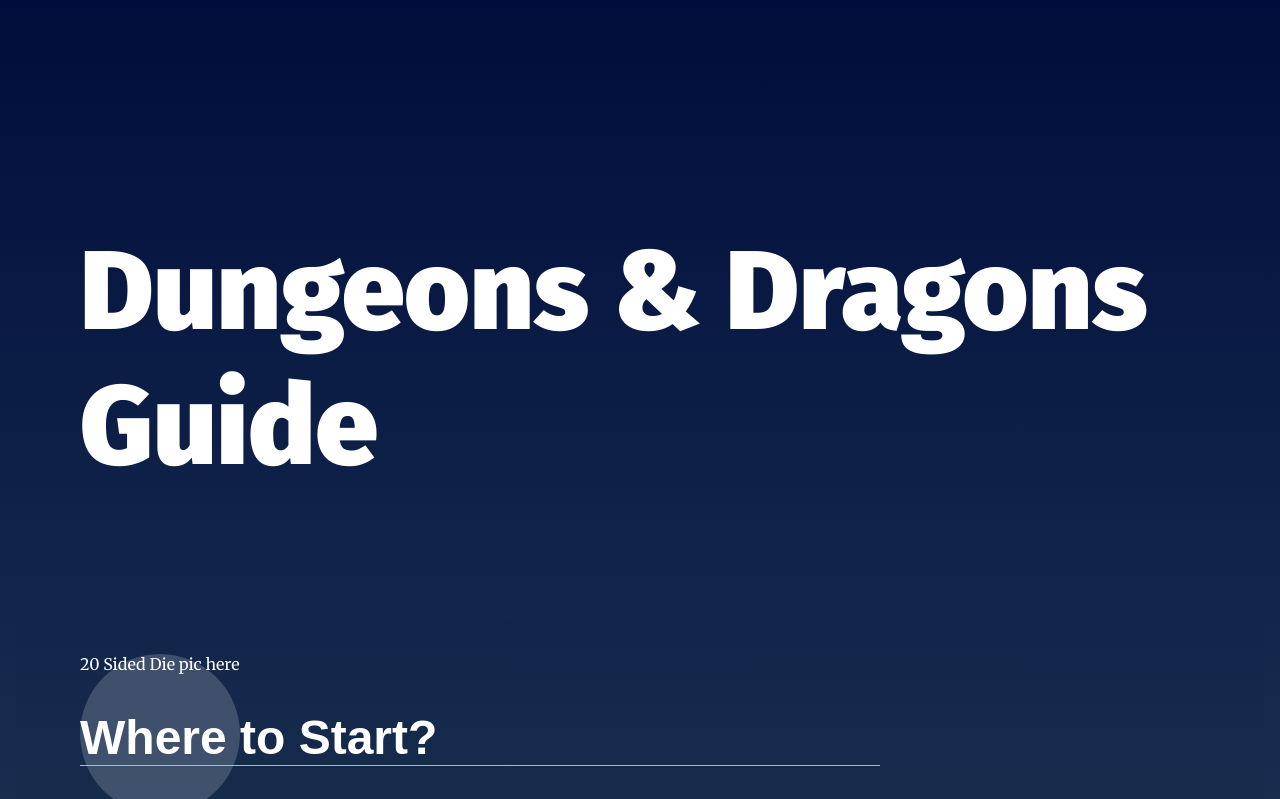
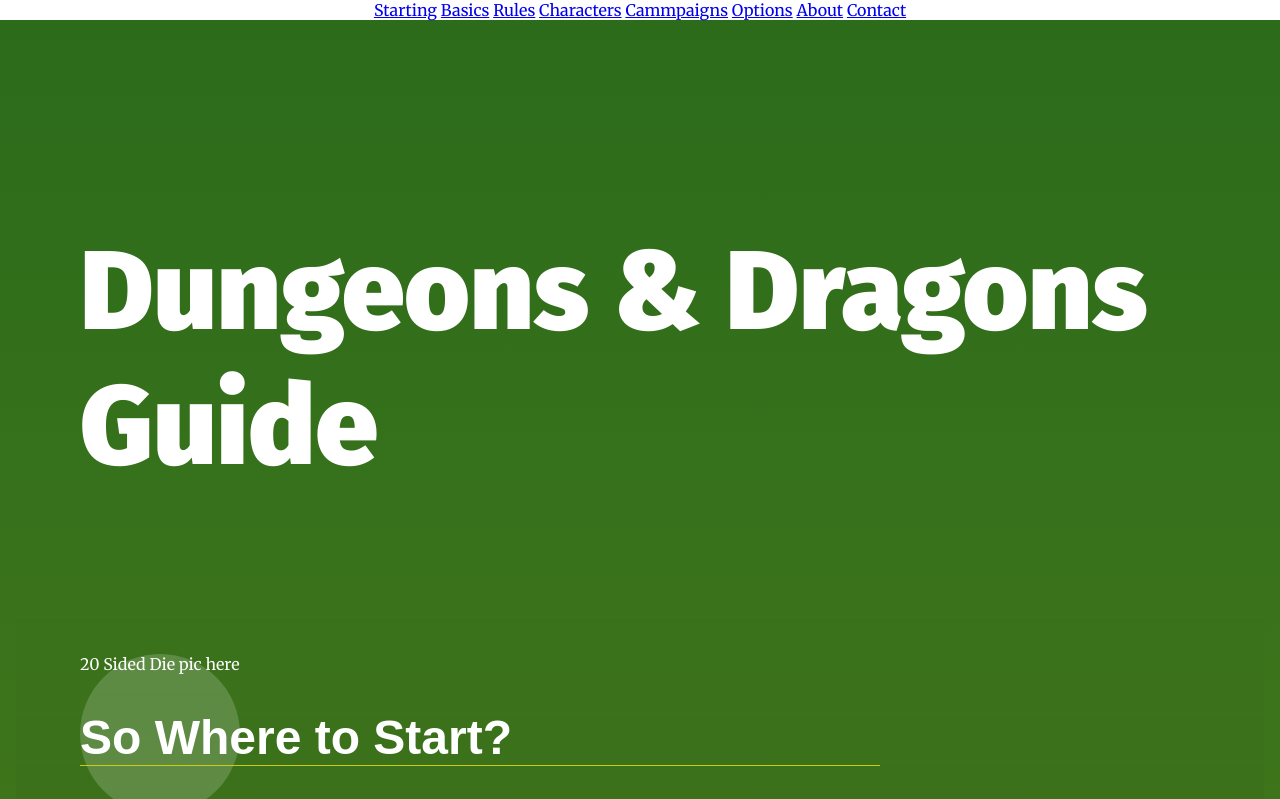
Before and after one commit to Shields003/LandingPage, a plain HTML site: page index.html in a window 1280 px wide. Shown: the top 799 px of the page. Drawn offline with Linux system fonts and the light colour scheme.

Commit message:
First Commit

```diff
--- a/CSS/styles.css
+++ b/CSS/styles.css
@@ -11,8 +11,9 @@
 
 /* ---- Base Rules ---- */
 body {
-     background: rgb(136,203,171);
-     background: linear-gradient(0deg, rgba(136,203,171,1) 0%, rgba(0,13,60,1) 100%);
+    background-image: url("../images/background.jpg");
+     /* background: rgb(0, 143, 74); */
+     background: linear-gradient(0deg, rgb(142, 154, 4, .9) 0%, rgb(20, 91, 2, .9) 100%);
      margin: 0;
      font-family: 'Merriweather', serif;
      color: #fff;
@@ -67,7 +68,7 @@
  .navbar__menu ul {
      padding-left: 0;
      margin: 0;
-     text-align: right;
+     text-align: center;
  }
 
  .navbar__menu li {
--- a/index.html
+++ b/index.html
@@ -15,7 +15,16 @@
   <header class="page__header">
     <nav class="navbar__menu">
       <!-- Navigation starts as empty UL that will be populated with JS -->
-      <ul id="navbar__list"></ul>
+      <ul>
+        <li><a href="Section1">Starting</a></li>
+        <li><a href="Section2">Basics</a></li>
+        <li><a href="Section3">Rules</a></li>
+        <li><a href="Section4">Characters</a></li>
+        <li><a href="Section5">Cammpaigns</a></li>
+        <li><a href="Section6">Options</a></li>
+        <li><a href="Section7">About</a></li>
+        <li><a href="Section8">Contact</a></li>
+      </ul>
     </nav>
   </header>
   <main>
@@ -26,9 +35,9 @@
     a data attribute that will populate the li node.
     Adding more sections will automatically populate nav.
     The first section is set to active class by default -->
-    <section id="section1" data-nav="Section 1" class="your-active-class">
+    <section id="section1" data-nav="Section1" class="your-active-class">
       <div class="landing__container">
-        <h2>Where to Start?</h2>
+        <h2>So Where to Start?</h2>
         <p>Lorem ipsum dolor sit amet, consectetur adipiscing elit. Morbi fermentum metus faucibus lectus pharetra dapibus. Suspendisse potenti. Aenean aliquam elementum mi, ac euismod augue. Donec eget lacinia ex. Phasellus imperdiet porta orci eget mollis. Sed convallis sollicitudin mauris ac tincidunt. Donec bibendum, nulla eget bibendum consectetur, sem nisi aliquam leo, ut pulvinar quam nunc eu augue. Pellentesque maximus imperdiet elit a pharetra. Duis lectus mi, aliquam in mi quis, aliquam porttitor lacus. Morbi a tincidunt felis. Sed leo nunc, pharetra et elementum non, faucibus vitae elit. Integer nec libero venenatis libero ultricies molestie semper in tellus. Sed congue et odio sed euismod.</p>
 
         <p>Aliquam a convallis justo. Vivamus venenatis, erat eget pulvinar gravida, ipsum lacus aliquet velit, vel luctus diam ipsum a diam. Cras eu tincidunt arcu, vitae rhoncus purus. Vestibulum fermentum consectetur porttitor. Suspendisse imperdiet porttitor tortor, eget elementum tortor mollis non.</p>
@@ -36,7 +45,7 @@
     </section>
     <section id="section2" data-nav="Section 2">
       <div class="landing__container">
-        <h2>The Basics</h2>
+        <h2>Here Are The Basics..</h2>
         <p>Lorem ipsum dolor sit amet, consectetur adipiscing elit. Morbi fermentum metus faucibus lectus pharetra dapibus. Suspendisse potenti. Aenean aliquam elementum mi, ac euismod augue. Donec eget lacinia ex. Phasellus imperdiet porta orci eget mollis. Sed convallis sollicitudin mauris ac tincidunt. Donec bibendum, nulla eget bibendum consectetur, sem nisi aliquam leo, ut pulvinar quam nunc eu augue. Pellentesque maximus imperdiet elit a pharetra. Duis lectus mi, aliquam in mi quis, aliquam porttitor lacus. Morbi a tincidunt felis. Sed leo nunc, pharetra et elementum non, faucibus vitae elit. Integer nec libero venenatis libero ultricies molestie semper in tellus. Sed congue et odio sed euismod.</p>
 
         <p>Aliquam a convallis justo. Vivamus venenatis, erat eget pulvinar gravida, ipsum lacus aliquet velit, vel luctus diam ipsum a diam. Cras eu tincidunt arcu, vitae rhoncus purus. Vestibulum fermentum consectetur porttitor. Suspendisse imperdiet porttitor tortor, eget elementum tortor mollis non.</p>
@@ -44,7 +53,7 @@
     </section>
     <section id="section3" data-nav="Section 3">
       <div class="landing__container">
-        <h2>Rules</h2>
+        <h2>How To Use "Rules"</h2>
         <p>Lorem ipsum dolor sit amet, consectetur adipiscing elit. Morbi fermentum metus faucibus lectus pharetra dapibus. Suspendisse potenti. Aenean aliquam elementum mi, ac euismod augue. Donec eget lacinia ex. Phasellus imperdiet porta orci eget mollis. Sed convallis sollicitudin mauris ac tincidunt. Donec bibendum, nulla eget bibendum consectetur, sem nisi aliquam leo, ut pulvinar quam nunc eu augue. Pellentesque maximus imperdiet elit a pharetra. Duis lectus mi, aliquam in mi quis, aliquam porttitor lacus. Morbi a tincidunt felis. Sed leo nunc, pharetra et elementum non, faucibus vitae elit. Integer nec libero venenatis libero ultricies molestie semper in tellus. Sed congue et odio sed euismod.</p>
 
         <p>Aliquam a convallis justo. Vivamus venenatis, erat eget pulvinar gravida, ipsum lacus aliquet velit, vel luctus diam ipsum a diam. Cras eu tincidunt arcu, vitae rhoncus purus. Vestibulum fermentum consectetur porttitor. Suspendisse imperdiet porttitor tortor, eget elementum tortor mollis non.</p>
@@ -52,7 +61,7 @@
     </section>
     <section id="section4" data-nav="Section 4">
       <div class="landing__container">
-        <h2>Creating Characters</h2>
+        <h2>Creating A Character</h2>
         <p>Lorem ipsum dolor sit amet, consectetur adipiscing elit. Morbi fermentum metus faucibus lectus pharetra dapibus. Suspendisse potenti. Aenean aliquam elementum mi, ac euismod augue. Donec eget lacinia ex. Phasellus imperdiet porta orci eget mollis. Sed convallis sollicitudin mauris ac tincidunt. Donec bibendum, nulla eget bibendum consectetur, sem nisi aliquam leo, ut pulvinar quam nunc eu augue. Pellentesque maximus imperdiet elit a pharetra. Duis lectus mi, aliquam in mi quis, aliquam porttitor lacus. Morbi a tincidunt felis. Sed leo nunc, pharetra et elementum non, faucibus vitae elit. Integer nec libero venenatis libero ultricies molestie semper in tellus. Sed congue et odio sed euismod.</p>
 
         <p>Aliquam a convallis justo. Vivamus venenatis, erat eget pulvinar gravida, ipsum lacus aliquet velit, vel luctus diam ipsum a diam. Cras eu tincidunt arcu, vitae rhoncus purus. Vestibulum fermentum consectetur porttitor. Suspendisse imperdiet porttitor tortor, eget elementum tortor mollis non.</p>
@@ -68,12 +77,14 @@
     </section>
     <section id="section6" data-nav="Section 6">
       <div class="landing__container">
-        <h2>Options and Homebrews</h2>
+        <h2>Some Options and Homebrews</h2>
         <p>Lorem ipsum dolor sit amet, consectetur adipiscing elit. Morbi fermentum metus faucibus lectus pharetra dapibus. Suspendisse potenti. Aenean aliquam elementum mi, ac euismod augue. Donec eget lacinia ex. Phasellus imperdiet porta orci eget mollis. Sed convallis sollicitudin mauris ac tincidunt. Donec bibendum, nulla eget bibendum consectetur, sem nisi aliquam leo, ut pulvinar quam nunc eu augue. Pellentesque maximus imperdiet elit a pharetra. Duis lectus mi, aliquam in mi quis, aliquam porttitor lacus. Morbi a tincidunt felis. Sed leo nunc, pharetra et elementum non, faucibus vitae elit. Integer nec libero venenatis libero ultricies molestie semper in tellus. Sed congue et odio sed euismod.</p>
 
         <p>Aliquam a convallis justo. Vivamus venenatis, erat eget pulvinar gravida, ipsum lacus aliquet velit, vel luctus diam ipsum a diam. Cras eu tincidunt arcu, vitae rhoncus purus. Vestibulum fermentum consectetur porttitor. Suspendisse imperdiet porttitor tortor, eget elementum tortor mollis non.</p>
       </div>
     </section>
+    <script src="./JS/app.js"></script>
+  </body>
   </main>
   <footer class="page__footer">
     <p>&copy Udacity</p>
```
Also changed, not shown: Images/background.jpg (added).
